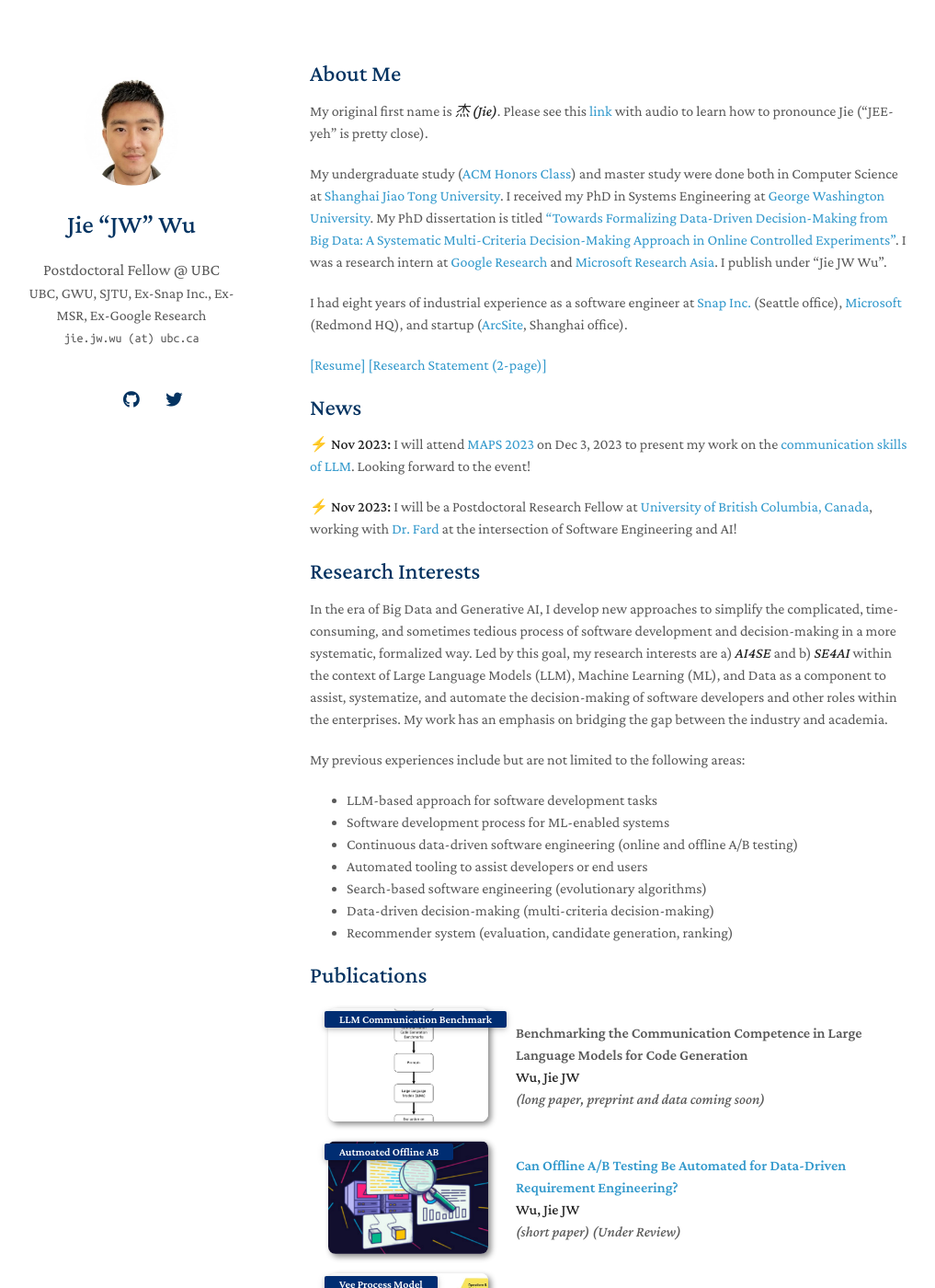
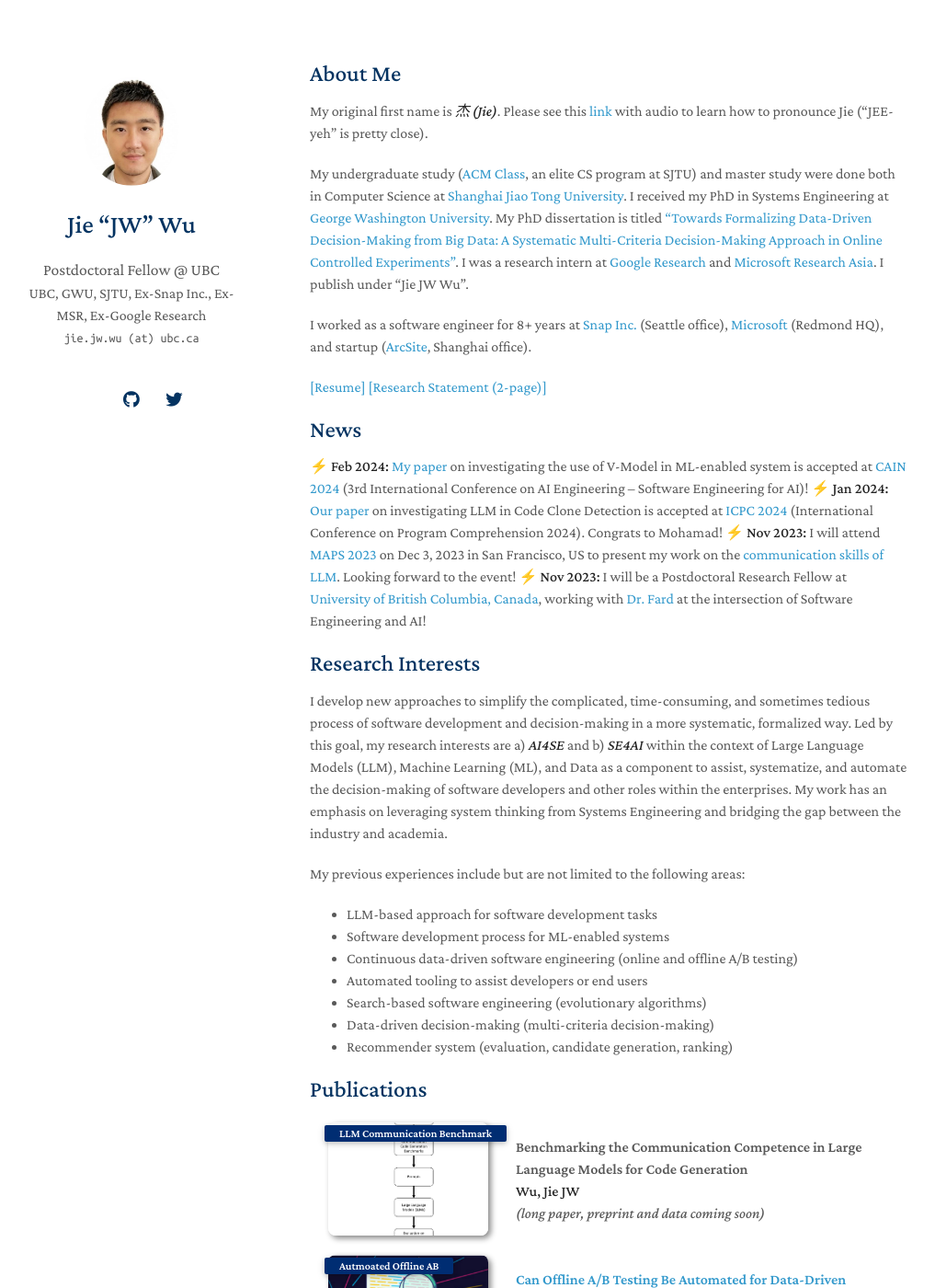
Before and after one commit to yaoyao-liu/minimal-light, a Jekyll site: the page built from index.md, in a window 1280 px wide and 1400 px high. Shown: the whole window at 92% size, without its empty margins (133-1150 px from the left). Built offline with Jekyll 4.4.1, drawn with Linux system fonts in a browser that asks for light colours; nearby versions of some CDN libraries; a style sheet for code colours, icons or effects is not loaded; our own code applies the rules of GitHub Pages for plain Markdown files.

Commit message:
Update index.md

```diff
--- a/index.md
+++ b/index.md
@@ -5,19 +5,21 @@
 ## About Me
 My original first name is _**杰 (Jie)**_. Please see this [link](https://en.wiktionary.org/wiki/ji%C3%A9) with audio to learn how to pronounce Jie ("JEE-yeh" is pretty close).
 
-My undergraduate study ([ACM Honors Class](https://acm.sjtu.edu.cn/home)) and master study were done both in Computer Science at [Shanghai Jiao Tong University](https://www.cs.sjtu.edu.cn/en/). I received my PhD in Systems Engineering at [George Washington University](https://www.seas.gwu.edu/). My PhD dissertation is titled ["Towards Formalizing Data-Driven Decision-Making from Big Data: A Systematic Multi-Criteria Decision-Making Approach in Online Controlled Experiments"](https://www.proquest.com/docview/2784774986?pq-origsite=gscholar&fromopenview=true). I was a research intern at [Google Research](https://research.google/) and [Microsoft Research Asia](https://www.microsoft.com/en-us/research/lab/microsoft-research-asia/). I publish under "Jie JW Wu".
+My undergraduate study ([ACM Class](https://acm.sjtu.edu.cn/home), an elite CS program at SJTU) and master study were done both in Computer Science at [Shanghai Jiao Tong University](https://www.cs.sjtu.edu.cn/en/). I received my PhD in Systems Engineering at [George Washington University](https://www.seas.gwu.edu/). My PhD dissertation is titled ["Towards Formalizing Data-Driven Decision-Making from Big Data: A Systematic Multi-Criteria Decision-Making Approach in Online Controlled Experiments"](https://www.proquest.com/docview/2784774986?pq-origsite=gscholar&fromopenview=true). I was a research intern at [Google Research](https://research.google/) and [Microsoft Research Asia](https://www.microsoft.com/en-us/research/lab/microsoft-research-asia/). I publish under "Jie JW Wu".
 
-I had eight years of industrial experience as a software engineer at [Snap Inc.](https://snap.com/en-US) (Seattle office), [Microsoft](https://www.microsoft.com/en-us/) (Redmond HQ), and startup ([ArcSite](https://www.arcsite.com/), Shanghai office).
+I worked as a software engineer for 8+ years at [Snap Inc.](https://snap.com/en-US) (Seattle office), [Microsoft](https://www.microsoft.com/en-us/) (Redmond HQ), and startup ([ArcSite](https://www.arcsite.com/), Shanghai office).
 
 [[Resume]](https://jie-jw-wu.github.io/assets/ResumeJW.pdf)  [[Research Statement (2-page)]](https://jie-jw-wu.github.io/assets/research-statement-jw.pdf)
 ## News
-**⚡ Nov 2023:** I will attend [MAPS 2023](https://mapsworkshop.github.io/papers) on Dec 3, 2023 to present my work on the [communication skills of LLM](https://mapsworkshop.github.io/papers). Looking forward to the event!
 
+**⚡ Feb 2024:** [My paper](https://arxiv.org/pdf/2308.05381.pdf) on investigating the use of V-Model in ML-enabled system is accepted at [CAIN 2024](https://conf.researchr.org/home/cain-2024) (3rd International Conference on AI Engineering – Software Engineering for AI)!
+**⚡ Jan 2024:** [Our paper](https://arxiv.org/pdf/2401.13802.pdf) on investigating LLM in Code Clone Detection is accepted at [ICPC 2024](https://conf.researchr.org/home/icpc-2024) (International Conference on Program Comprehension 2024). Congrats to Mohamad!
+**⚡ Nov 2023:** I will attend [MAPS 2023](https://mapsworkshop.github.io/papers) on Dec 3, 2023 in San Francisco, US to present my work on the [communication skills of LLM](https://mapsworkshop.github.io/papers). Looking forward to the event!
 **⚡ Nov 2023:** I will be a Postdoctoral Research Fellow at [University of British Columbia, Canada](https://www.ubc.ca/), working with [Dr. Fard](https://cmps.ok.ubc.ca/about/contact/fatemeh-hendijani-fard/) at the intersection of Software Engineering and AI!
 
 
 ## Research Interests
-In the era of Big Data and Generative AI, I develop new approaches to simplify the complicated, time-consuming, and sometimes tedious process of software development and decision-making in a more systematic, formalized way. Led by this goal, my research interests are a) ***AI4SE*** and b) ***SE4AI*** within the context of Large Language Models (LLM), Machine Learning (ML), and Data as a component to assist, systematize, and automate the decision-making of software developers and other roles within the enterprises. My work has an emphasis on bridging the gap between the industry and academia.
+I develop new approaches to simplify the complicated, time-consuming, and sometimes tedious process of software development and decision-making in a more systematic, formalized way. Led by this goal, my research interests are a) ***AI4SE*** and b) ***SE4AI*** within the context of Large Language Models (LLM), Machine Learning (ML), and Data as a component to assist, systematize, and automate the decision-making of software developers and other roles within the enterprises. My work has an emphasis on leveraging system thinking from Systems Engineering and bridging the gap between the industry and academia.
 
 My previous experiences include but are not limited to the following areas:
 - LLM-based approach for software development tasks
```
